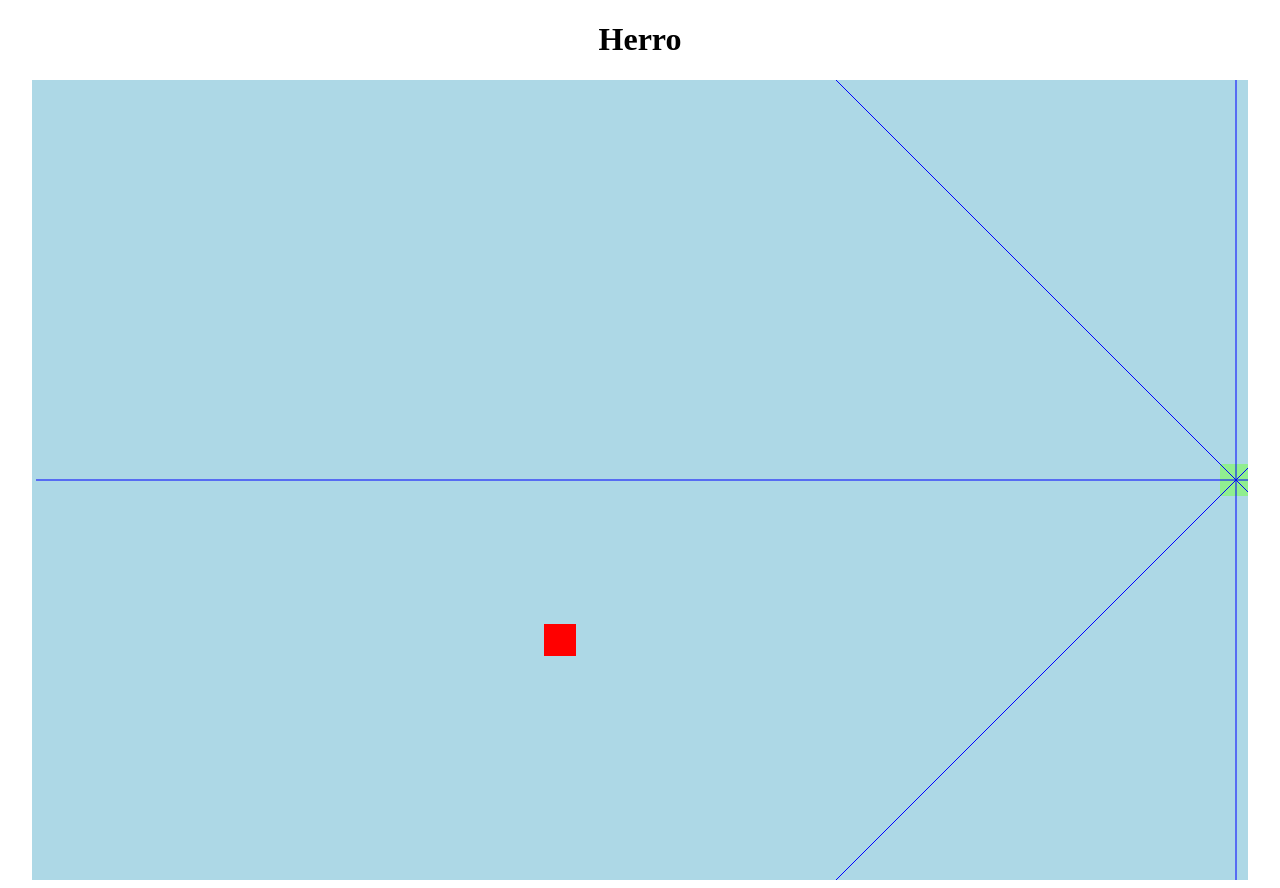
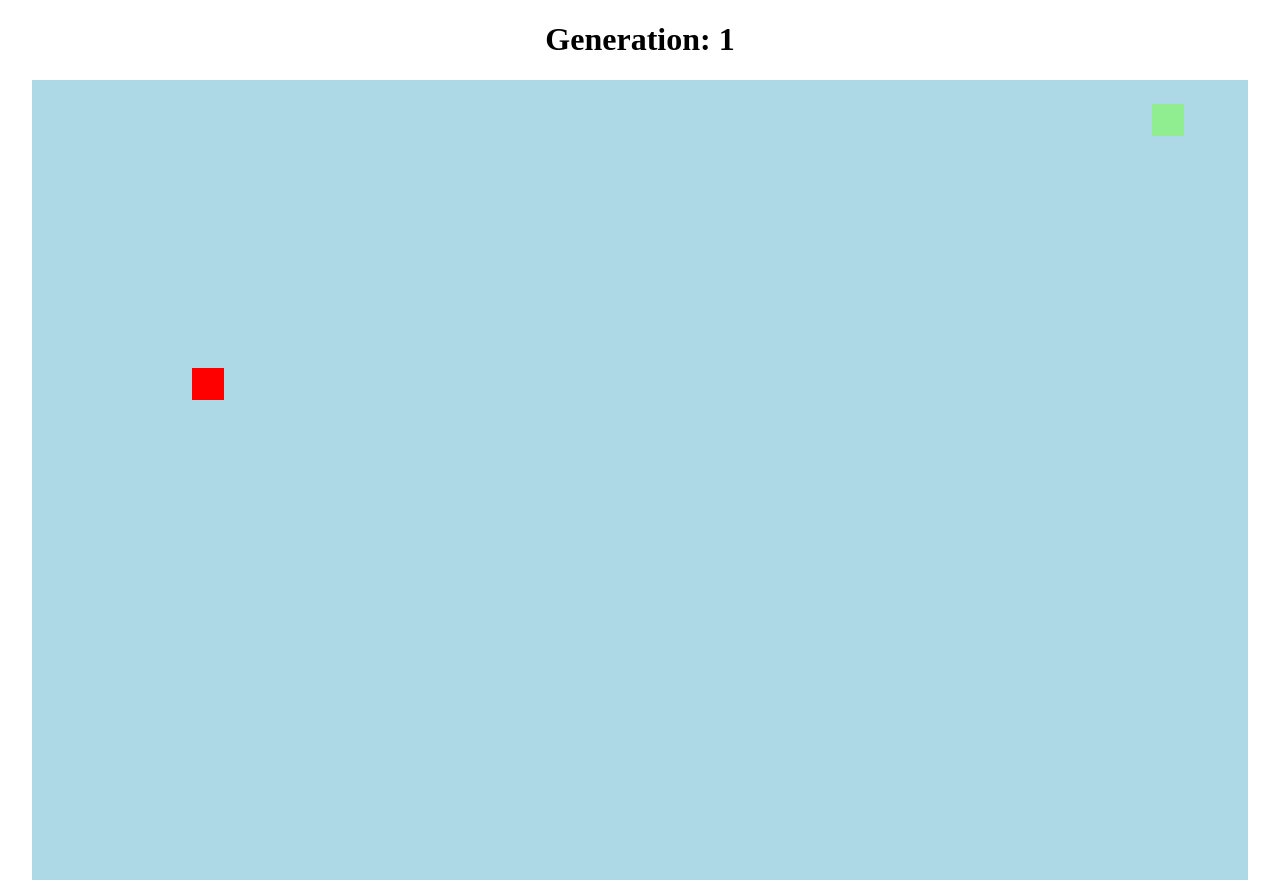
Before and after one commit to MikoGome/SnakeLearning, a plain HTML site: page client/index.html in a window 1280 px wide. Drawn offline with Linux system fonts and the light colour scheme.

Commit message:
population done and genetic algorithm started

```diff
--- a/client/index.html
+++ b/client/index.html
@@ -13,11 +13,12 @@
   <script defer src="scripts/controls.js" type="application/javascript"></script>
   <script defer src="scripts/part.js" type="application/javascript"></script>
   <script defer src="scripts/snake.js" type="application/javascript"></script>
+  <script defer src="scripts/population.js" type="application/javascript"></script>
   <script defer src="scripts/board.js" type="application/javascript"></script>
   <script defer src="scripts/main.js" type="application/javascript"></script>
 </head>
 <body>
-  <h1>Herro</h1>
+  <h1>Generation: <span id="generation-number"></span></h1>
   <canvas width="1216" height="800"></canvas>
 </body>
 </html>
--- a/client/scripts/board.js
+++ b/client/scripts/board.js
@@ -5,42 +5,16 @@ class Board {
     this.y = 0;
     this.width = width;
     this.height = height;
-    this.snake = new Snake(
-      chunkify(this.width / 2, 32),
-      chunkify(this.height / 2, 32)
-    );
-    this.apple = new Apple(this.width, this.height, this.chunk, this.chunk);
-    this.snake.see(this.apple, this)
+
+    this.population = new Population(200, this);
   }
 
   update() {
-    this.collision();
-    this.snake.update();
+    this.population.update();
   }
 
   draw(ctx) {
     ctx.clearRect(0, 0, this.width, this.height);
-    this.snake.draw(ctx);
-    this.apple.draw(ctx);
-  }
-
-  collision() {
-    //check if snake ate apple
-    if(
-      this.snake.head.x < this.apple.x + this.apple.width &&
-      this.snake.head.x + this.snake.head.width > this.apple.x &&
-      this.snake.head.y < this.apple.y + this.apple.height &&
-      this.snake.head.y + this.snake.head.height > this.apple.y
-    ) {
-      this.snake.consume();
-      this.apple.respawn(this.width, this.height);
-    } else if( //check if snake is out of boundary
-      this.snake.head.x < 0 ||
-      this.snake.head.x + this.snake.head.width > this.width ||
-      this.snake.head.y < 0 ||
-      this.snake.head.y + this.snake.head.height > this.height
-    ) {
-      this.snake.isDead = true;
-    }
+    this.population.draw(ctx);
   }
 }
--- a/client/scripts/controls.js
+++ b/client/scripts/controls.js
@@ -3,7 +3,7 @@ class Controls {
     this.up = false;
     this.down = false;
     this.left = false;
-    this.right = true;
+    this.right = false;
     this.#attachControls();
   }
 
--- a/client/scripts/main.js
+++ b/client/scripts/main.js
@@ -7,6 +7,7 @@ function main() {
   function animate(time) {
     if(prevTime && time - prevTime < 1000/60) return requestAnimationFrame(animate);
     board.update();
+    document.getElementById('generation-number').innerText = board.population.generation;
     board.draw(ctx);
     prevTime = performance.now();
     requestAnimationFrame(animate);
--- a/client/scripts/neuralnetwork.js
+++ b/client/scripts/neuralnetwork.js
@@ -1,5 +1,36 @@
 class NeuralNetwork {
+  constructor(neuronCounts) {
+    this.levels = [];
+    if(neuronCounts) {
+      for(let i = 0; i < neuronCounts.length-1; i++) {
+        const lowerLevelLength = neuronCounts[i];
+        const upperLevelLength = neuronCounts[i + 1];
+        this.levels.push(new Level(lowerLevelLength, upperLevelLength));
+      }
+    }
+  }
 
+  feedForward(inputs) {
+    let outputs = this.levels[0].feedForward(inputs);
+    for(let i = 1; i < this.levels.length; i++) {
+      outputs = this.levels[i].feedForward(outputs);
+    }
+    return outputs;
+  }
+
+  mutate(amount) {
+    this.levels.forEach(level => {
+      for(let i = 0; i < level.biases.length; i++) {
+        level.biases[i] = lerp(level.biases[i], Math.random() * 2 - 1, amount);
+      }
+
+      for(let i = 0; i < level.weights.length; i++) {
+        for(let j = 0; j < level.weights[i].length; j++) {
+          level.weights[i][j] = lerp(level.weights[i][j], Math.random() * 2 - 1, amount);
+        }
+      }
+    });
+  }
 }
 
 class Level {
--- /dev/null
+++ b/client/scripts/population.js
@@ -0,0 +1,100 @@
+class Population {
+  constructor(size, board) {
+    console.log('board', board);
+    this.board= board;
+
+    this.players = Array(size).fill(null).map(() => new Snake(this.board.width, this.board.height, this.board.chunk));
+
+    this.generation = 1;
+    this.fitnessSum = 0;
+    this.champion = null;
+  }
+
+  see() {
+    this.players.forEach(player => {
+      player.see(this.board);
+    })
+  }
+
+  update() {
+    this.see();
+    this.players.forEach(player => {
+      player.update();
+    })
+    if(this.checkExtinction()) { //if all players are dead
+      this.sortPlayersAndSetChampion();
+      this.breed();
+    }
+  }
+
+  draw(ctx) {
+    let bestLiving = 0;
+    for(let i = 0; i < this.players.length; i++) {
+      const player = this.players[i];
+      if(i === bestLiving) {
+        if(player.isDead) {
+          bestLiving += 1;
+          continue;
+        }
+        player.draw(ctx);
+      }
+    }
+  }
+
+  stimulateMotors() {
+    this.players.forEach(player => {
+      player.stimulateMotor();
+    })
+  }
+
+  //genetic methods
+  checkExtinction() {
+    for(let i = 0; i < this.players.length; i++) {
+      const player = this.players[i];
+      if(!player.isDead) {
+        return false;
+      }
+    }
+    return true;
+  }
+
+  calculateFitnessSum() {
+    return this.players.reduce((acc, curr) => {
+      return acc + curr.fitness;
+    }, 0);
+  }
+
+  chooseParentBrain() {
+    let runningSum = 0;
+    const fitnessSum = this.calculateFitnessSum();
+    const fitnessBar = Math.random() * fitnessSum;
+    for(let i = 0; i < this.players.length; i++) {
+      const player = this.players[i];
+      runningSum += player.fitness;
+      if(runningSum > fitnessBar) {
+        return player.brain;
+      }
+    }
+    console.log('should not get to this point');
+    return null;
+  }
+
+  sortPlayersAndSetChampion() {
+    this.players.sort((a,b) => b.fitness - a.fitness);
+    this.champion = this.players[0];
+  }
+
+  breed() {
+    const children = [];
+    children.push(this.champion);
+    for(let i = 1; i < this.players.length; i++) {
+      const childBrain = deepClone(this.chooseParentBrain());
+      const child = new Snake(this.board.width, this.board.height, this.board.chunk);
+      childBrain.mutate(1);
+      child.brain = childBrain;
+      children.push(child);
+    }
+    this.players = children;
+    this.generation+=1;
+  }
+}
--- a/client/scripts/snake.js
+++ b/client/scripts/snake.js
@@ -1,41 +1,90 @@
 class Snake {
-  constructor(x, y) {
+  constructor(width, height, chunk) {
+
+    this.boardWidth = width;
+    this.boardHeight = height;
+
+    const x = chunkify(this.boardWidth / 2, 32);
+    const y = chunkify(this.boardHeight / 2, 32);
+
     this.head = new Part(x, y, 32, 32, 'right');
     this.body = [];
     this.bodyDirections = [];
     this.controls = new Controls();
     this.speed = 4;
     this.isDead = false;
-    this.consuming = false;
     this.consumed = null;
+
+    this.apple = new Apple(this.boardWidth, this.boardHeight, chunk, chunk);
 
     this.appleSensors = null;
     this.bodySensors = null;
     this.wallSensors = null;
+
+    this.brain = new NeuralNetwork([32, 16, 8, 4]);
+
+    this.fitness = 0;
   }
 
-  see(apple, board) {
-    this.appleSensors = new Sensor(8, this.head, apple, board);
+  see(board) {
+    this.appleSensors = new Sensor(8, this.head, this.apple, board);
     this.bodySensors = new Sensor(8, this.head, this.body, board);
     this.wallSensors = new Sensor(8, this.head, board, board);
   }
 
+  stimulateMotor() {
+    const appleOffsets = this.appleSensors.rays.map(appleSensor => appleSensor[1].offset);
+    const bodyOffsets = this.bodySensors.rays.map(bodySensor => bodySensor[1].offset);
+    const wallOffsets = this.wallSensors.rays.map(wallSensor => wallSensor[1].offset);
+    const outputs = this.brain.feedForward([...appleOffsets, ...bodyOffsets, ...wallOffsets]);
+
+    for(let i = 0; i < outputs.length; i++) {
+      const output = outputs[i];
+      switch(i) {
+        case 0:
+          if(output) {
+            this.controls.turnOff();
+            this.controls.up = true;
+          }
+          break;
+        case 1:
+          if(output) {
+            this.controls.turnOff();
+            this.controls.down = true;
+          }
+          break;
+        case 2:
+          if(output) {
+            this.controls.turnOff();
+            this.controls.left = true;
+          }
+          break;
+        case 3:
+          if(output) {
+            this.controls.turnOff();
+            this.controls.right = true;
+          }
+          break;
+      }
+    }
+  }
+
   update() {
+
     if(this.isDead) {
       return;
     }
+    this.move();
     this.follow();
     if(this.#canTurn()) {
+      this.straighten();
       this.checkCollision();
+      this.stimulateMotor();
       this.turn();
-      this.move();
-      if(this.consuming) {
-        this.digest();
-      }
-      this.consuming = false;
-    } else {
-      this.move();
+      this.digest();
     }
+
+    this.collision();
 
     this.appleSensors.update();
     this.bodySensors.update();
@@ -43,18 +92,23 @@ class Snake {
   }
 
   draw(ctx) {
+
+    if(this.isDead) return;
+    const color = 'lightgreen';
+
     ctx.beginPath();
     ctx.rect(this.head.x, this.head.y, 32, 32);
-    ctx.fillStyle = 'lightgreen';
+    ctx.fillStyle = color;
     ctx.fill();
     this.body.forEach((part) => {
       ctx.beginPath();
       ctx.rect(part.x, part.y, part.width, part.height);
-      ctx.fillStyle= 'green';
+      ctx.fillStyle= color;
       ctx.fill();
     });
+    this.apple.draw(ctx);
     // this.appleSensors.draw(ctx, 'yellow');
-    this.bodySensors.draw(ctx, 'blue');
+    // this.bodySensors.draw(ctx, 'blue');
     // this.wallSensors.draw(ctx, 'red');
   }
 
@@ -83,6 +137,7 @@ class Snake {
         this.body[i].direction = this.body[i-1].direction;
       }
     }
+    //this.stimulateMotor();
     if(this.controls.up) {
       if(this.head.direction === 'down') return;
       this.head.direction = 'up';
@@ -99,13 +154,15 @@ class Snake {
   }
 
   #canTurn() {
-    if(this.head.x % 32 === 0 && this.head.y % 32 === 0) {
+    this.fitness += 1;
+    if(this.head.x === chunkify(this.head.x, this.head.width) && this.head.y === chunkify(this.head.y, this.head.height)) {
       return true;
     }
     return false;
   }
 
   consume() {
+    this.fitness += 100;
     if(this.body.length) {
       const lastPart = this.body[this.body.length - 1];
       switch(lastPart.direction) {
@@ -135,6 +192,44 @@ class Snake {
     }
   }
 
+  collision() {
+    //check if snake ate apple
+    if(
+      this.head.x < this.apple.x + this.apple.width &&
+      this.head.x + this.head.width > this.apple.x &&
+      this.head.y < this.apple.y + this.apple.height &&
+      this.head.y + this.head.height > this.apple.y
+    ) {
+      this.consume();
+      this.apple.respawn(this.boardWidth, this.boardHeight);
+      //make sure the apple doesn't spawn inside the snake
+      let appleInSnake = true;
+      while(appleInSnake) {
+        appleInSnake = false;
+        if(this.apple.x === this.head.x && this.apple.y === this.head.y) {
+          appleInSnake = true;
+          this.apple.respawn(this.boardWidth, this.boardHeight);
+        } else {
+          for(let i = 0; i < this.body.length; i++) {
+            const part = this.body[i];
+            if(this.apple.x === part.x && this.apple.y === part.y) {
+              appleInSnake = true;
+              this.apple.respawn(this.boardWidth, this.boardHeight);
+              break;
+            }
+          }
+        }
+      }
+    } else if( //check if snake is out of boundary
+      this.head.x < 0 ||
+      this.head.x + this.head.width > this.boardWidth ||
+      this.head.y < 0 ||
+      this.head.y + this.head.height > this.boardHeight
+    ) {
+      this.isDead = true;
+    }
+  }
+
   checkCollision() {
     for(let i = 0; i < this.body.length; i++) {
       const part = this.body[i];
@@ -144,7 +239,7 @@ class Snake {
         this.head.y < part.y + part.height &&
         this.head.y + this.head.height > part.y
       ) {
-        console.log('collided');
+        this.isDead = true;
       }
     }
   }
@@ -166,6 +261,9 @@ class Snake {
           break;
       }
     }
+  }
+
+  straighten() {
     if(this.body.length) {
       switch(this.head.direction) {
         case 'up':
@@ -181,6 +279,22 @@ class Snake {
           this.body[0].x = this.head.x - this.head.width;
           break;
       }
+      for(let i = 1; i < this.body.length; i++) {
+        switch(this.body[i-1].direction) {
+          case 'up':
+            this.body[i].y = this.body[i-1].y + this.body[i-1].height;
+            break;
+          case 'down':
+            this.body[i].y = this.body[i-1].y - this.body[i-1].height;
+            break;
+          case 'left':
+            this.body[i].x = this.body[i-1].x + this.body[i-1].width;
+            break;
+          case 'right':
+            this.body[i].x = this.body[i-1].x - this.body[i-1].width;
+            break;
+        }
+      }
     }
   }
 }
```
Also changed, not shown: client/scripts/utils.js (+12 -0 lines).
